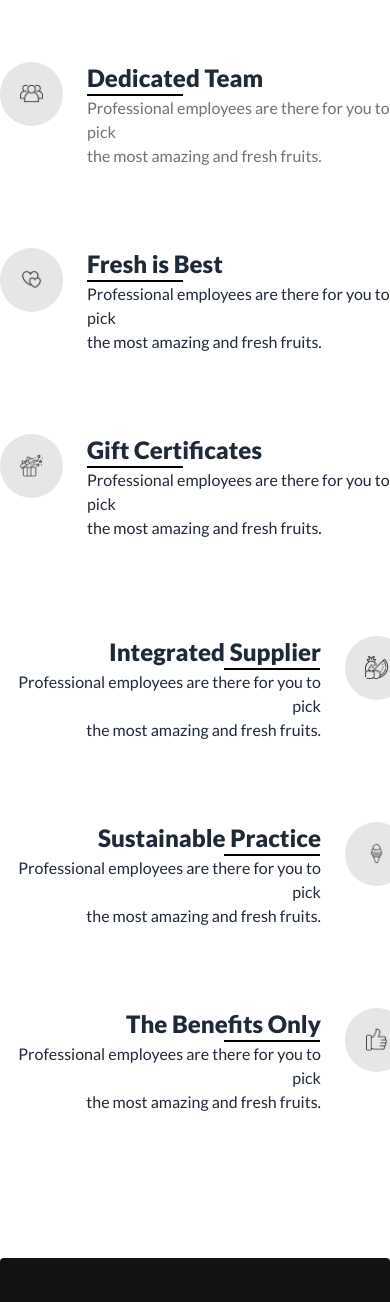
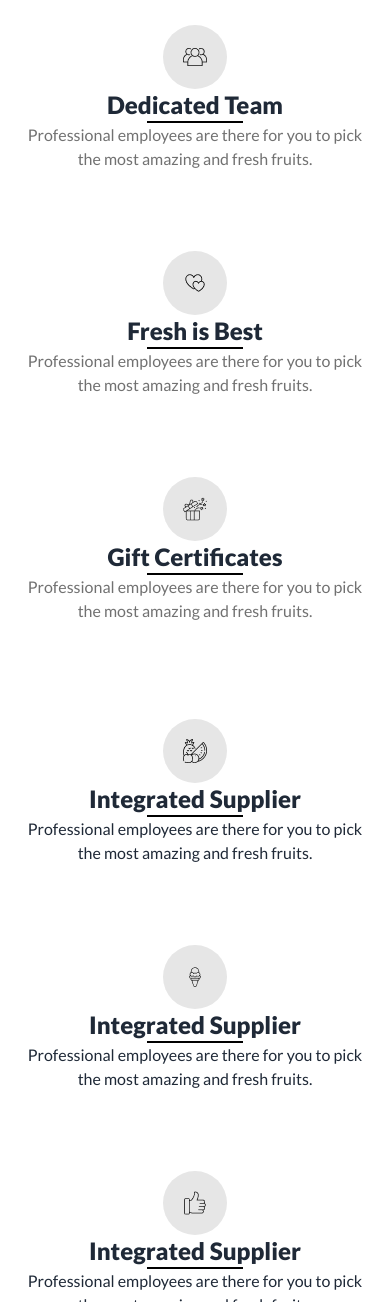
Before and after one commit to KHaaN007/Assigment-03, a plain HTML site: page index.html in a window 390 px wide. Shown: the part 4980-6282 px from the top of the page. Drawn offline with nearby package versions, Linux system fonts and the light colour scheme.

Commit message:
almost done

```diff
--- a/index.html
+++ b/index.html
@@ -108,7 +108,8 @@
                             <div class="hero-overlay bg-opacity-60 brightness-50"></div>
                             <div class="hero-content text-center text-neutral-content">
                                 <div class="">
-                                    <h1 class="mb-5 text-4xl lg:text-7xl font-extrabold text-white">Exotic tastes at your <br>
+                                    <h1 class="mb-5 text-4xl lg:text-7xl font-extrabold text-white">Exotic tastes at
+                                        your <br>
                                         doorstep
                                     </h1>
                                     <p class="mb-5 text-xl">We supply highly quality organic products</p>
@@ -126,7 +127,8 @@
                             <div class="hero-overlay bg-opacity-60 brightness-50"></div>
                             <div class="hero-content text-center text-neutral-content">
                                 <div class="">
-                                    <h1 class="mb-5 text-4xl lg:text-7xl font-extrabold text-white">Exotic tastes at your <br>
+                                    <h1 class="mb-5 text-4xl lg:text-7xl font-extrabold text-white">Exotic tastes at
+                                        your <br>
                                         doorstep
                                     </h1>
                                     <p class="mb-5 text-xl">We supply highly quality organic products</p>
@@ -144,7 +146,8 @@
                             <div class="hero-overlay bg-opacity-60 brightness-50"></div>
                             <div class="hero-content text-center text-neutral-content">
                                 <div class="">
-                                    <h1 class="mb-5 text-4xl lg:text-7xl font-extrabold text-white">Exotic tastes at your <br>
+                                    <h1 class="mb-5 text-4xl lg:text-7xl font-extrabold text-white">Exotic tastes at
+                                        your <br>
                                         doorstep
                                     </h1>
                                     <p class="mb-5 text-xl">We supply highly quality organic products</p>
@@ -162,7 +165,8 @@
                             <div class="hero-overlay bg-opacity-60 brightness-50"></div>
                             <div class="hero-content text-center text-neutral-content">
                                 <div class="">
-                                    <h1 class="mb-5 text-4xl lg:text-7xl font-extrabold text-white">Exotic tastes at your <br>
+                                    <h1 class="mb-5 text-4xl lg:text-7xl font-extrabold text-white">Exotic tastes at
+                                        your <br>
                                         doorstep
                                     </h1>
                                     <p class="mb-5 text-xl">We supply highly quality organic products</p>
@@ -218,7 +222,8 @@
             <div class="flex flex-col lg:flex-row text-center lg:text-start justify-between">
                 <div class=" space-y-5 ">
                     <h1 class="text-4xl font-extrabold">Deal of the day</h1>
-                    <p>Contrary to popular belief, is not simply random text. It has roots in a piece of classical <br> Latin literature from 45 BC, making it over 2000 years old.</p>
+                    <p>Contrary to popular belief, is not simply random text. It has roots in a piece of classical <br>
+                        Latin literature from 45 BC, making it over 2000 years old.</p>
                 </div>
                 <div class="flex justify-evenly gap-6 items-center text-center my-10">
                     <div>
@@ -727,52 +732,55 @@
             <div class="flex mb-36 ">
                 <div class=" gap-24 grid lg:grid-cols-3 grid-rows-1">
                     <div class="space-y-20 order-2 md:order-1 ">
-                        <div class="flex">
-                            <div class="mr-6 bg-[#1212121a] p-5 rounded-full w-16 h-16">
-                                <img src="./images/icon/group 1.png" alt="">
+                        <div class="flex  flex-col lg:justify-start lg:flex-row ">
+                            <div
+                                class="flex mx-auto lg:mx-0 lg:mr-6  justify-center lg:justify-start   bg-[#1212121a] p-5 rounded-full w-16 h-16 ">
+                                <img class="" src="./images/icon/group 1.png" alt="">
                             </div>
-                            <div>
+                            <div class="text-center lg:text-start">
                                 <h1 class="text-2xl font-extrabold">
                                     Dedicated Team
                                 </h1>
-                                <div class="border-t-2 border-black w-24">
+                                <div class="border-t-2 border-black w-24 mx-auto lg:mx-0">
 
                                 </div>
-                                <p class="font-medium text-[#12121299]">
+                                <p class=" text-[#12121299]">
                                     Professional employees are there for you to pick <br> the most amazing and fresh
                                     fruits.
                                 </p>
                             </div>
                         </div>
-                        <div class="flex">
-                            <div class="mr-6 bg-[#1212121a] p-5 rounded-full w-16 h-16">
-                                <img src="./images/icon/love 1.png" alt="">
+                        <div class="flex  flex-col lg:justify-start lg:flex-row ">
+                            <div
+                                class="flex mx-auto lg:mx-0 lg:mr-6  justify-center lg:justify-start   bg-[#1212121a] p-5 rounded-full w-16 h-16 ">
+                                <img class="" src="./images/icon/love 1.png" alt="">
                             </div>
-                            <div>
+                            <div class="text-center lg:text-start">
                                 <h1 class="text-2xl font-extrabold">
                                     Fresh is Best
                                 </h1>
-                                <div class="border-t-2 border-black w-24">
+                                <div class="border-t-2 border-black w-24 mx-auto lg:mx-0">
 
                                 </div>
-                                <p class="">
+                                <p class=" text-[#12121299]">
                                     Professional employees are there for you to pick <br> the most amazing and fresh
                                     fruits.
                                 </p>
                             </div>
                         </div>
-                        <div class="flex">
-                            <div class="mr-6 bg-[#1212121a] p-5 rounded-full w-16 h-16">
-                                <img src="./images/icon/gift-box 1.png" alt="">
+                        <div class="flex flex-col lg:justify-start lg:flex-row">
+                            <div
+                                class="flex mx-auto lg:mx-0 lg:mr-6  justify-center lg:justify-start   bg-[#1212121a] p-5 rounded-full w-16 h-16 ">
+                                <img class="" src="./images/icon/gift-box 1.png" alt="">
                             </div>
-                            <div>
+                            <div class="text-center lg:text-start">
                                 <h1 class="text-2xl font-extrabold">
                                     Gift Certificates
                                 </h1>
-                                <div class="border-t-2 border-black w-24">
+                                <div class="border-t-2 border-black w-24 mx-auto lg:mx-0">
 
                                 </div>
-                                <p class="">
+                                <p class=" text-[#12121299]">
                                     Professional employees are there for you to pick <br> the most amazing and fresh
                                     fruits.
                                 </p>
@@ -784,7 +792,7 @@
                     <!--  -->
 
 
-                    <div class="order-1 md:order-2 ">
+                    <div class="order-1 md:order-2 mx-3 lg:mx-0">
                         <img src="./images/whychoose1.png" alt="">
                     </div>
 
@@ -793,52 +801,55 @@
 
 
                     <div class="space-y-20 order-3 md:order-3">
-                        <div class="flex flex-row-reverse">
-                            <div class="ml-6 bg-[#1212121a] p-5 rounded-full w-16 h-16">
+                        <div class="flex flex-col lg:justify-start lg:flex-row-reverse">
+                            <div
+                                class="flex mx-auto lg:mx-0 lg:ml-6  justify-center lg:justify-start bg-[#1212121a] p-5 rounded-full w-16 h-16 ">
                                 <img src="./images/icon/fruit 1.png" alt="">
                             </div>
                             <div>
-                                <h1 class="text-2xl font-extrabold text-end">
+                                <h1 class="text-2xl font-extrabold text-center lg:text-end">
                                     Integrated Supplier
                                 </h1>
-                                <div class="border-t-2 border-black w-24 ml-56">
+                                <div class="border-t-2 border-black w-24 mx-auto lg:ml-56">
 
                                 </div>
-                                <p class="text-end">
+                                <p class="text-center lg:text-end">
                                     Professional employees are there for you to pick <br> the most amazing and fresh
                                     fruits.
                                 </p>
                             </div>
                         </div>
-                        <div class="flex flex-row-reverse">
-                            <div class="ml-6 bg-[#1212121a] p-5 rounded-full w-16 h-16">
+                        <div class="flex flex-col lg:justify-start lg:flex-row-reverse">
+                            <div
+                                class="flex mx-auto lg:mx-0 lg:ml-6  justify-center lg:justify-start bg-[#1212121a] p-5 rounded-full w-16 h-16 ">
                                 <img src="./images/icon/ice-cream 1.png" alt="">
                             </div>
                             <div>
-                                <h1 class="text-2xl font-extrabold text-end">
-                                    Sustainable Practice
+                                <h1 class="text-2xl font-extrabold text-center lg:text-end">
+                                    Integrated Supplier
                                 </h1>
-                                <div class="border-t-2 border-black w-24 ml-56">
+                                <div class="border-t-2 border-black w-24 mx-auto lg:ml-56">
 
                                 </div>
-                                <p class="text-end">
+                                <p class="text-center lg:text-end">
                                     Professional employees are there for you to pick <br> the most amazing and fresh
                                     fruits.
                                 </p>
                             </div>
                         </div>
-                        <div class="flex flex-row-reverse">
-                            <div class="ml-6 bg-[#1212121a] p-5 rounded-full w-16 h-16">
+                        <div class="flex flex-col lg:justify-start lg:flex-row-reverse">
+                            <div
+                                class="flex mx-auto lg:mx-0 lg:ml-6  justify-center lg:justify-start bg-[#1212121a] p-5 rounded-full w-16 h-16 ">
                                 <img src="./images/icon/like 1.png" alt="">
                             </div>
                             <div>
-                                <h1 class="text-2xl font-extrabold text-end">
-                                    The Benefits Only
+                                <h1 class="text-2xl font-extrabold text-center lg:text-end">
+                                    Integrated Supplier
                                 </h1>
-                                <div class="border-t-2 border-black w-24 ml-56">
+                                <div class="border-t-2 border-black w-24 mx-auto lg:ml-56">
 
                                 </div>
-                                <p class="text-end">
+                                <p class="text-center lg:text-end">
                                     Professional employees are there for you to pick <br> the most amazing and fresh
                                     fruits.
                                 </p>
```
Lines whose indentation alone changed are shown as unchanged.
